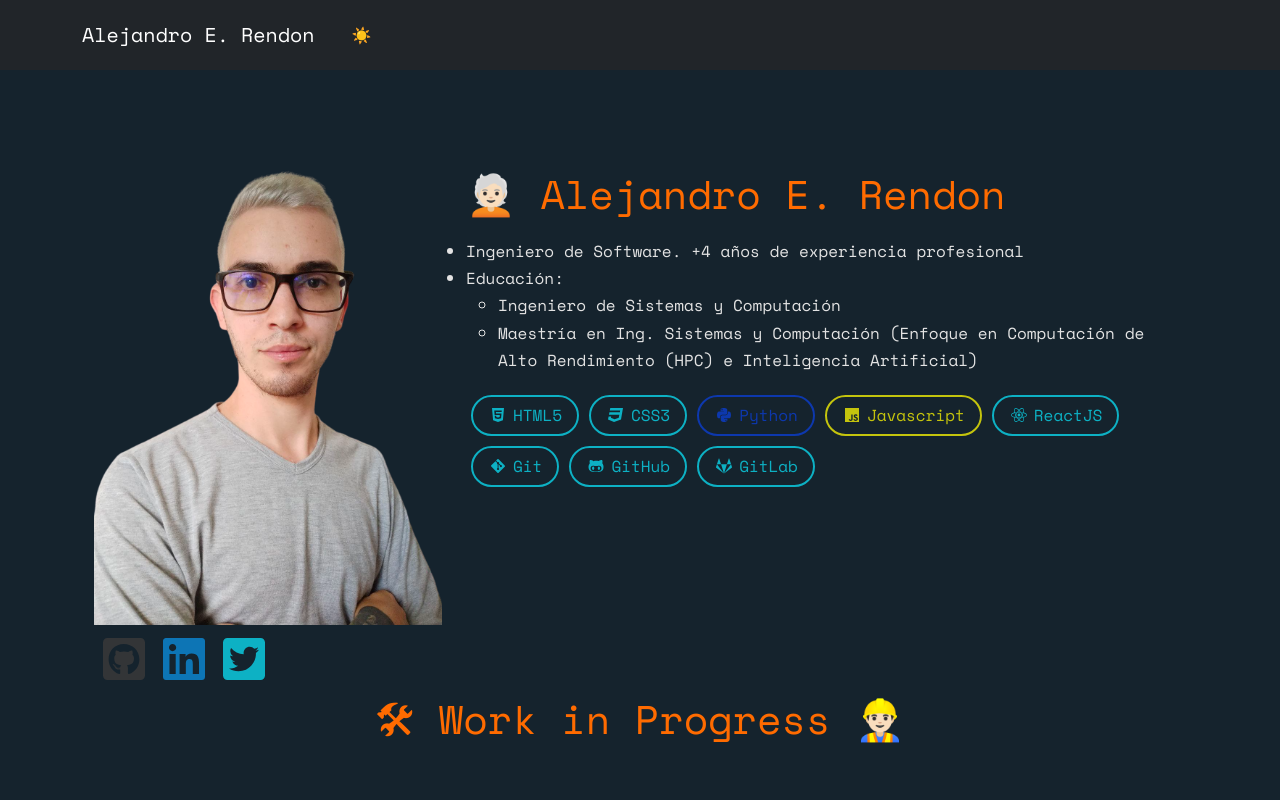
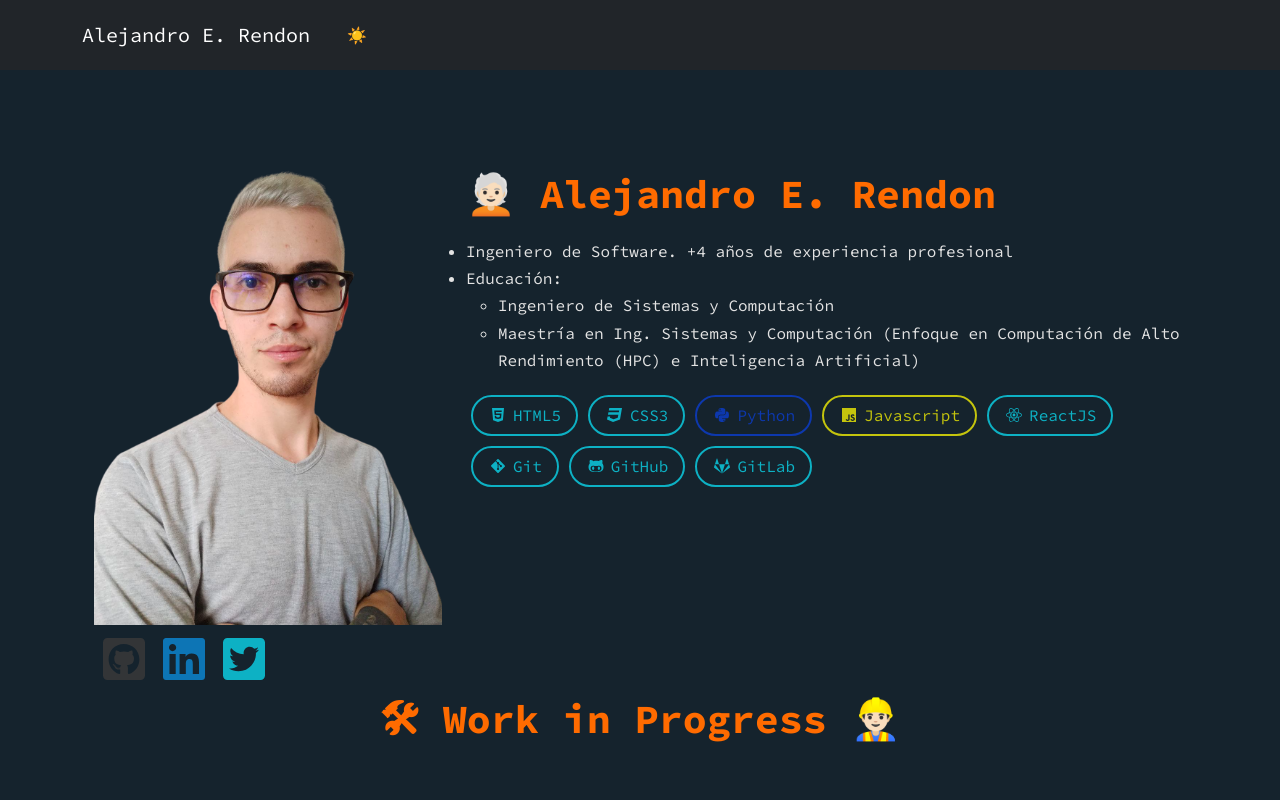
Before and after one commit to arendondiosa/arendondiosa.github.io, a Next.js app: page / in a window 1280 px wide. Shown: the top 800 px of the page. Built offline with nearby package versions, Linux system fonts and the light colour scheme.

Commit message:
Test deploy

```diff
--- a/pages/_document.js
+++ b/pages/_document.js
@@ -16,12 +16,10 @@
           <meta name="twitter:url" content="" />
           <meta name="twitter:card" content="" />
 
+          <link rel="preconnect" href="https://fonts.googleapis.com" />
+          <link rel="preconnect" href="https://fonts.gstatic.com" crossOrigin />
           <link
-            href="https://fonts.googleapis.com/css?family=Space+Mono"
-            rel="stylesheet"
-          />
-          <link
-            href="https://fonts.googleapis.com/css?family=Kaushan+Script"
+            href="https://fonts.googleapis.com/css2?family=Source+Code+Pro:ital,wght@0,200;0,300;0,400;0,500;0,600;0,700;0,900;1,200;1,300;1,400;1,500;1,600;1,700;1,900&display=swap"
             rel="stylesheet"
           />
         </Head>
--- a/styles/globals.css
+++ b/styles/globals.css
@@ -6,7 +6,7 @@
 body {
   background: var(--color-bg-primary);
   color: var(--color-text-primary);
-  font-family: "Space Mono", Arial, serif;
+  font-family: 'Source Code Pro', monospace;
   font-size: 16px;
   font-weight: 400;
   line-height: 1.7;
@@ -78,8 +78,8 @@
 h6,
 figure {
   color: var(--color-text-secondary);
-  font-family: "Space Mono", Arial, serif;
-  font-weight: 400;
+  font-family: 'Source Code Pro', monospace;
+  font-weight: 700;
   margin: 0 0 20px 0;
 }
 
```
